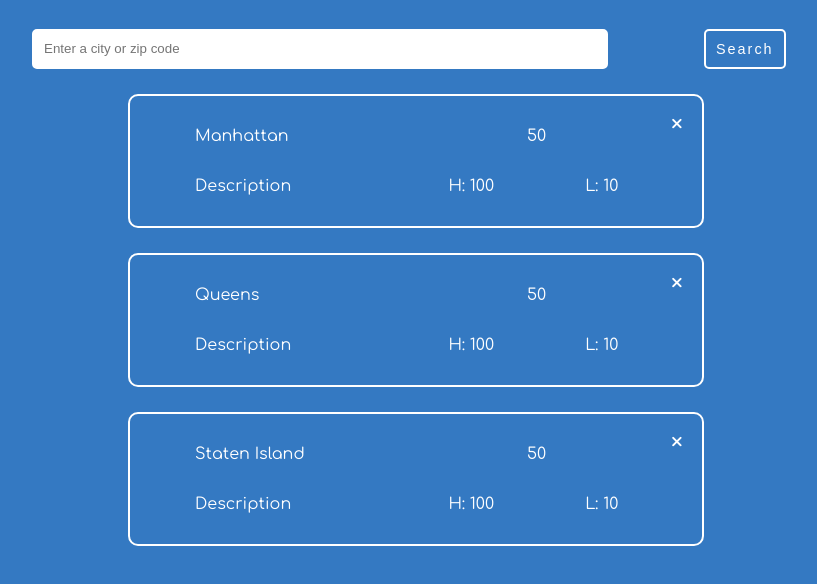
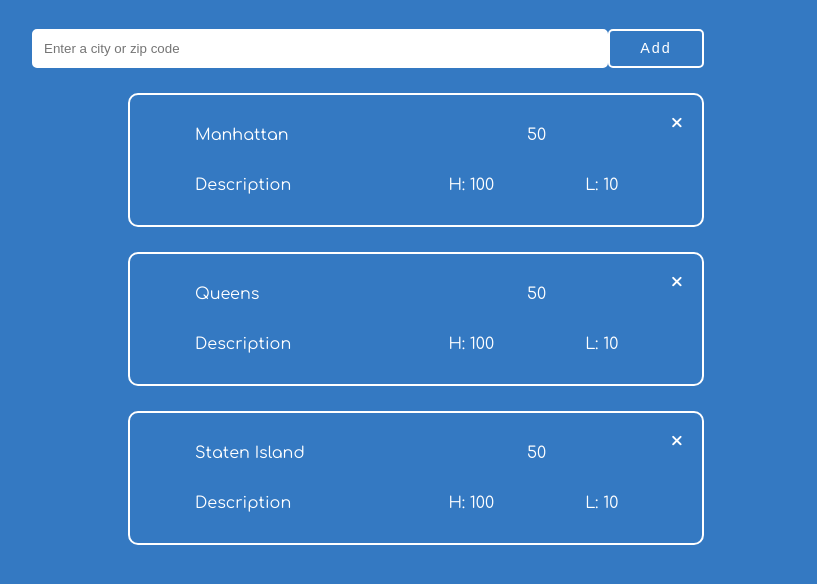
Before and after one commit to Boys-Who-Cry/weather, a React (Vite) app in the folder weather-react/: page /ml in a window 1280 px wide. Shown: the top 584 px of the page, without its empty margins (224-1041 px from the left). Built offline with nearby package versions, Linux system fonts and the light colour scheme.

Commit message:
Added functionality that allows for adding and deleting items from a list(filled with dummy data for now)

```diff
--- a/weather-react/src/components/FetchWeatherForm.jsx
+++ b/weather-react/src/components/FetchWeatherForm.jsx
@@ -3,6 +3,7 @@ import { Link } from "react-router-dom";
 import Button from "../utils/Button";
 const FetchWeatherForm = (props) => {
   const [inputValue, setInputValue] = useState("");
+  const renderWeatherButton = props.renderWeatherButton;
   const handleInput = (event) => {
     setInputValue(event.target.value);
   };
@@ -15,9 +16,21 @@ const FetchWeatherForm = (props) => {
           type="text"
           placeholder="Enter a city or zip code"
         />
-        <Link onClick={() => setInputValue("")} to={`../weather/${inputValue}`}>
-          <Button type="submit" buttonText="Search" />
-        </Link>
+        {renderWeatherButton ? (
+          <Link to={`../weather/${inputValue}`}>
+            <Button
+              handleClick={() => setInputValue("")}
+              type="submit"
+              buttonText="Search"
+            />
+          </Link>
+        ) : (
+          <Button
+            handleClick={props.handleClick}
+            type={"button"}
+            buttonText="Add"
+          />
+        )}
       </form>
     </>
   );
--- a/weather-react/src/components/MultipleLocations.jsx
+++ b/weather-react/src/components/MultipleLocations.jsx
@@ -6,7 +6,7 @@ import styles from "../css/main.module.css";
 const MultipleLocations = () => {
   const [locationList, setLocationList] = useState([
     {
-      key: "1",
+      id: crypto.randomUUID(),
       name: "Manhattan",
       weather: {
         description: "Description",
@@ -18,7 +18,7 @@ const MultipleLocations = () => {
       },
     },
     {
-      key: "2",
+      id: crypto.randomUUID(),
       name: "Queens",
       weather: {
         description: "Description",
@@ -30,7 +30,7 @@ const MultipleLocations = () => {
       },
     },
     {
-      key: "3",
+      id: crypto.randomUUID(),
       name: "Staten Island",
       weather: {
         description: "Description",
@@ -42,18 +42,46 @@ const MultipleLocations = () => {
       },
     },
   ]);
+  //Add to list
+  const addToList = () => {
+    setLocationList([
+      {
+        id: crypto.randomUUID(),
+        name: Math.random(),
+        weather: {
+          description: "Description",
+        },
+        main: {
+          temp: 50,
+          temp_max: 100,
+          temp_min: 10,
+        },
+      },
+      ...locationList,
+    ]);
+  };
+  //Delete locations from list
+  const deleteFromList = (itemToBeDeleted) => {
+    const filtered = locationList.filter((item) => {
+      return item.id !== itemToBeDeleted;
+    });
+    setLocationList(filtered);
+  };
   return (
     <>
       <main className="container">
-        <FetchWeatherForm setFormClass={styles.weather__form__grid} />
+        <FetchWeatherForm
+          renderWeatherButton={false}
+          handleClick={addToList}
+          setFormClass={styles.weather__form__grid}
+        />
         <section className={styles.single__location__container}>
           {locationList.map((location, index) => {
             return (
               <SingleLocation
                 key={index}
                 data={location}
-                locationList={locationList}
-                setLocationList={setLocationList}
+                handleClick={deleteFromList}
               />
             );
           })}
--- a/weather-react/src/components/SingleLocation.jsx
+++ b/weather-react/src/components/SingleLocation.jsx
@@ -2,15 +2,6 @@ import "../css/index.css";
 import styles from "../css/main.module.css";
 const SingleLocation = (props) => {
   const data = props.data;
-  const locationList = props.locationList;
-  const setLocationList = props.setLocationList;
-  //Delete locations from list
-  const deleteFromList = (itemToBeDeleted) => {
-    const filtered = locationList.filter((item) => {
-      return item.name !== itemToBeDeleted;
-    });
-    setLocationList(filtered);
-  };
   return (
     <>
       <section className={styles.single__location__grid}>
@@ -27,12 +18,7 @@ const SingleLocation = (props) => {
         </section>
         <section>
           <p
-            onClick={(event) => {
-              deleteFromList(
-                event.target.parentNode.parentNode.childNodes[0].childNodes[0]
-                  .textContent
-              );
-            }}
+            onClick={() => props.handleClick(data.id)}
             className={styles.single__location__delete}
           >
             &times;
--- a/weather-react/src/pages/Home.jsx
+++ b/weather-react/src/pages/Home.jsx
@@ -11,7 +11,10 @@ const Home = () => {
             <h1 className={styles.home__grid__header}>Weather</h1>
           </section>
           <section className={styles.form}>
-            <FetchWeatherForm setFormClass={styles.home__form__grid} />
+            <FetchWeatherForm
+              renderWeatherButton={true}
+              setFormClass={styles.home__form__grid}
+            />
           </section>
           <section>
             <p>
--- a/weather-react/src/pages/Weather.jsx
+++ b/weather-react/src/pages/Weather.jsx
@@ -10,7 +10,10 @@ const Weather = () => {
     <>
       <main className="container">
         <section>
-          <FetchWeatherForm setFormClass={styles.weather__form__grid} />
+          <FetchWeatherForm
+            renderWeatherButton={true}
+            setFormClass={styles.weather__form__grid}
+          />
         </section>
         <section>
           <DisplayWeather data={data} />
--- a/weather-react/src/utils/Button.jsx
+++ b/weather-react/src/utils/Button.jsx
@@ -2,7 +2,13 @@ import "../css/index.css";
 const Button = (props) => {
   return (
     <>
-      <button className="weatherButton">{props.buttonText}</button>
+      <button
+        type={props.type}
+        onClick={props.handleClick}
+        className="weatherButton"
+      >
+        {props.buttonText}
+      </button>
     </>
   );
 };
```
